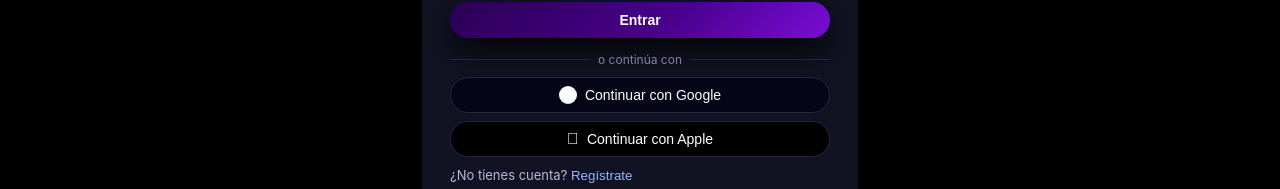
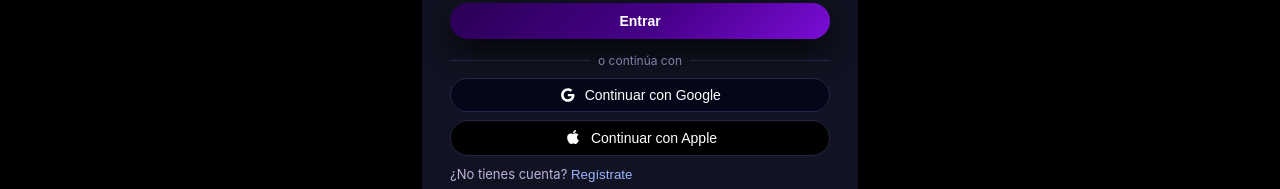
Before and after one commit to JuanGTR/taller_de_cristo, a React (Vite) app: page /login in a window 1280 px wide. Shown: the part 512-701 px from the top of the page. Built offline with nearby package versions, Linux system fonts and the light colour scheme; no server answers.

Commit message:
login with 3rd parties fixed

```diff
--- a/src/pages/LoginPage.jsx
+++ b/src/pages/LoginPage.jsx
@@ -1,6 +1,9 @@
 import React, { useState } from "react";
 import { useNavigate } from "react-router-dom";
 import { useAuth } from "../context/AuthContext";
+import { FontAwesomeIcon } from "@fortawesome/react-fontawesome";
+import { faGoogle } from "@fortawesome/free-brands-svg-icons/faGoogle";
+import { faApple } from "@fortawesome/free-brands-svg-icons/faApple";
 
 export default function LoginPage() {
   const {
@@ -221,15 +224,7 @@
               cursor: busy ? "default" : "pointer",
             }}
           >
-            <span
-              style={{
-                width: 18,
-                height: 18,
-                borderRadius: "50%",
-                background: "#fff",
-                display: "inline-block",
-              }}
-            />
+           <FontAwesomeIcon icon={faGoogle} />
             <span>Continuar con Google</span>
           </button>
 
@@ -258,7 +253,7 @@
                 fontSize: 16,
               }}
             >
-              
+              <FontAwesomeIcon icon={faApple} />
             </span>
             <span>Continuar con Apple</span>
           </button>
```
